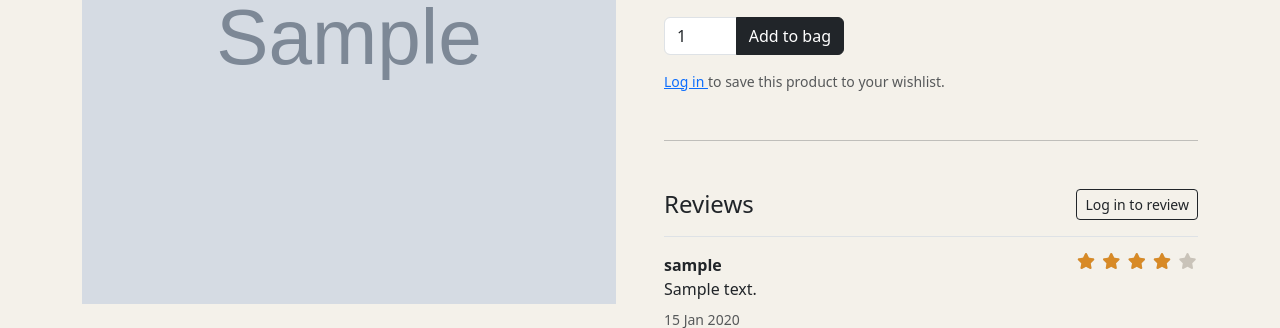
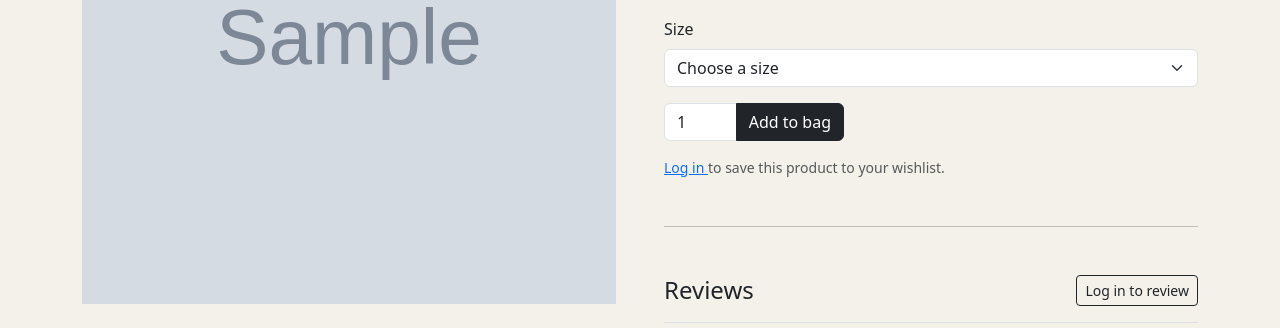
Before and after one commit to 11florin/truck_print_studio, a Django app: a page that uses templates/shop/detail.html in a window 1280 px wide. Shown: the part 350-678 px from the top of the page. Run offline with Django 5.2, Linux system fonts and the light colour scheme; tables that the repository leaves empty hold one stand-in row (values such as "Sample post"); grey boxes marked "Sample" are stand-in pictures; parts of the project's set-up code (start-up, migrations or seed data) failed here and were passed over; some libraries are stand-ins or nearby versions.

Commit message:
Add product size selector

```diff
--- a/templates/shop/detail.html
+++ b/templates/shop/detail.html
@@ -20,6 +20,15 @@
       <form method="post" action="{% url 'shop:cart_add' product.id %}">
         {% csrf_token %}
         <input type="hidden" name="next" value="shop:cart">
+        {% if product.has_sizes %}
+          <label class="form-label" for="product-size">Size</label>
+          <select class="form-select mb-3 product-size" id="product-size" name="size" required>
+            <option value="" selected disabled>Choose a size</option>
+            {% for value, label in size_choices %}
+              <option value="{{ value }}">{{ label }}</option>
+            {% endfor %}
+          </select>
+        {% endif %}
         <div class="input-group mb-3" style="max-width:180px">
           <input class="form-control" type="number" name="quantity" value="1"
                  min="1" max="{{ product.stock }}">
```
